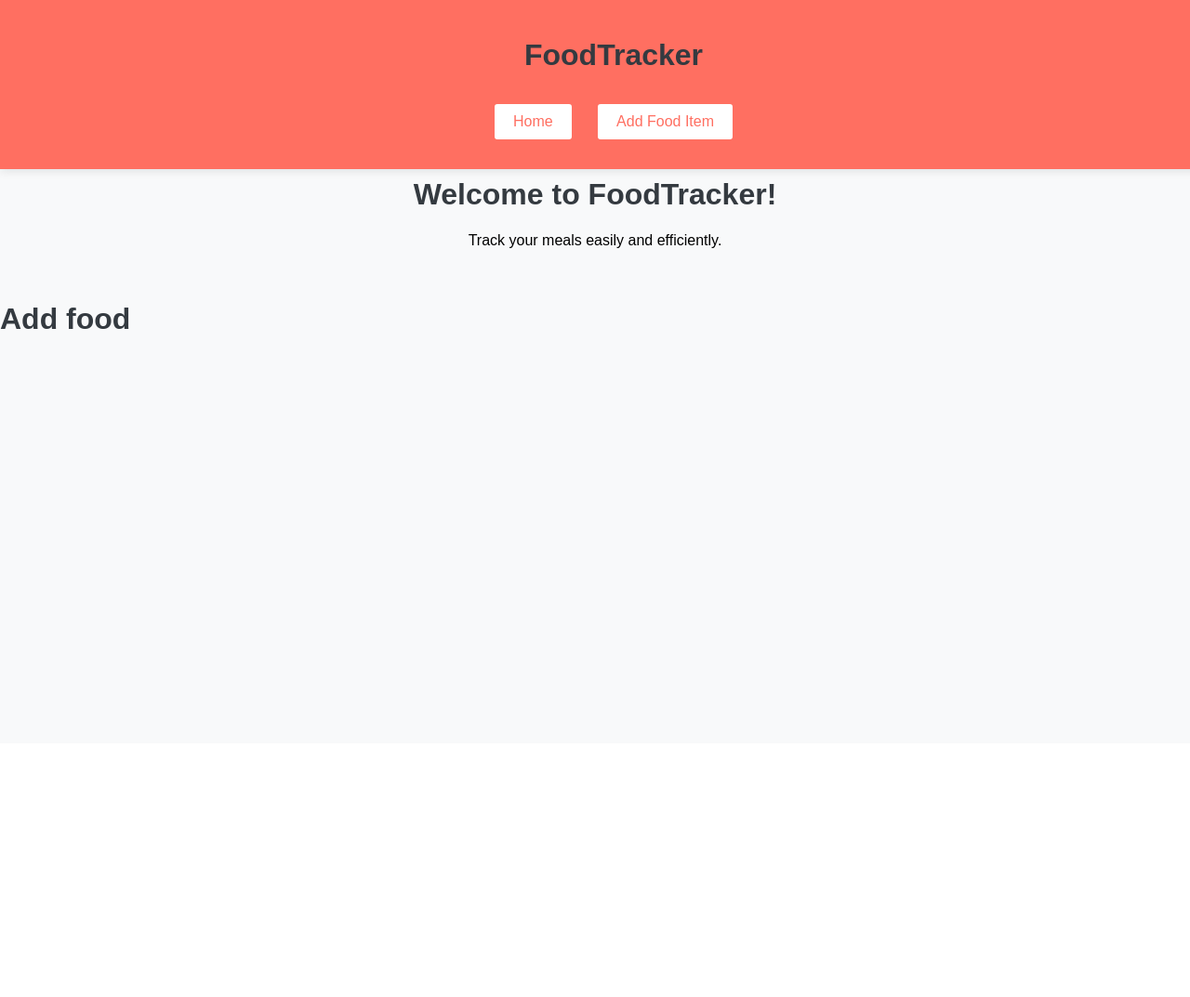
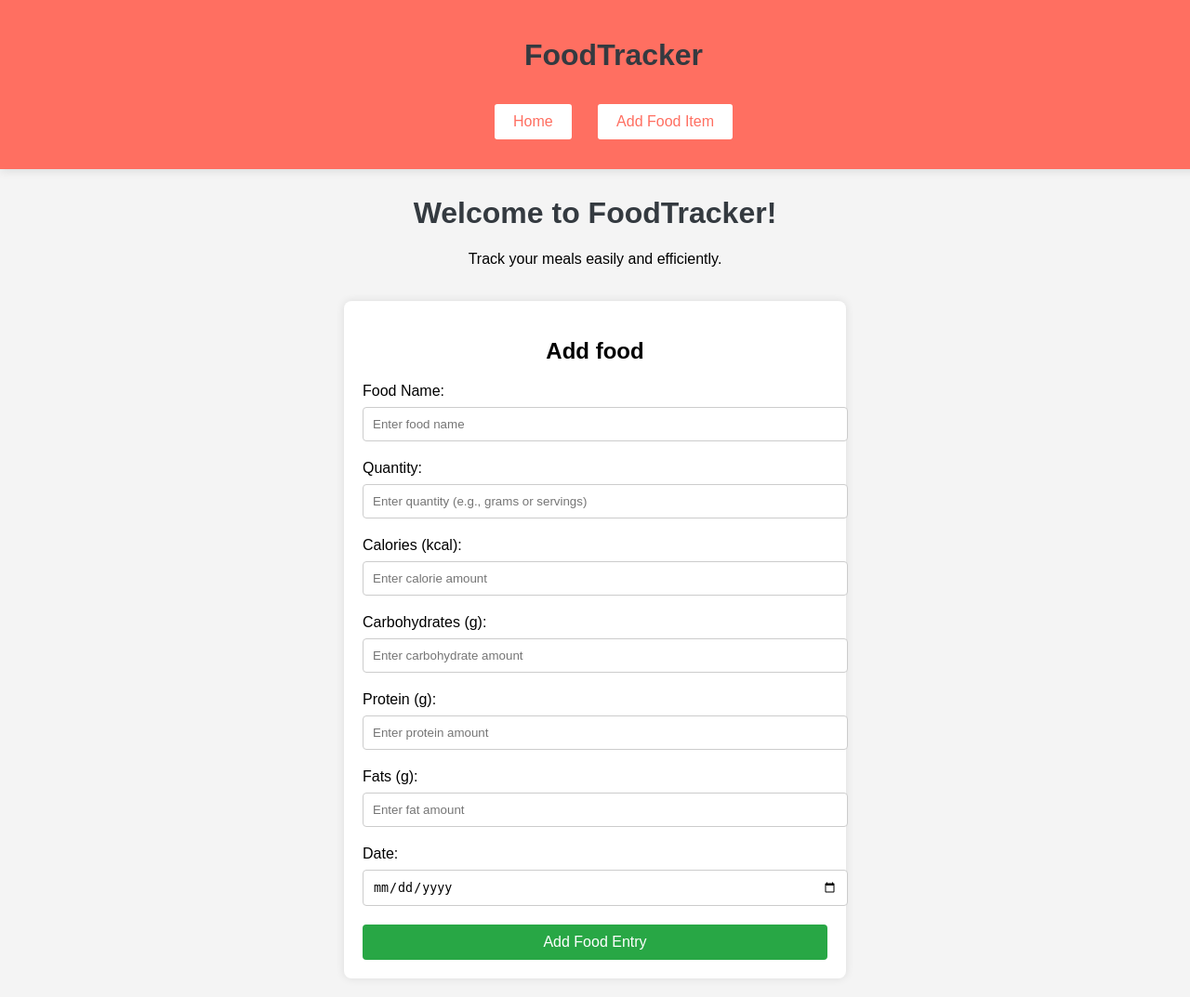
Before and after one commit to Warsame95/food-tracker, a Flask app: page /add in a window 1280 px wide. Shown: the whole page at 93% size. Before the commit the page ends 354 px from the top, so only its background shows below. Run offline with Flask 3, Linux system fonts and the light colour scheme.

Commit message:
Added a form to the add template

```diff
--- a/app/templates/add.html
+++ b/app/templates/add.html
@@ -1,5 +1,76 @@
 {% extends "base.html" %}
 {% block content %}
-    <h1>Add food</h1>
+    <style>
+        body {
+            font-family: Arial, sans-serif;
+            background-color: #f4f4f4;
+            margin: 0;
+            padding: 20px;
+        }
+        .container {
+            max-width: 500px;
+            margin: 0 auto;
+            background-color: white;
+            padding: 20px;
+            border-radius: 8px;
+            box-shadow: 0 0 10px rgba(0, 0, 0, 0.1);
+        }
+        h2 {
+            text-align: center;
+        }
+        label {
+            display: block;
+            margin-bottom: 8px;
+        }
+        input {
+            width: 100%;
+            padding: 10px;
+            margin-bottom: 20px;
+            border: 1px solid #ccc;
+            border-radius: 4px;
+        }
+        .submit-button {
+            width: 100%;
+            padding: 10px;
+            background-color: #28a745;
+            border: none;
+            color: white;
+            font-size: 16px;
+            cursor: pointer;
+            border-radius: 4px;
+        }
+        .submit-button:hover {
+            background-color: #218838;
+        }
+
+    </style>
+
+    <div class="container">
+        <h2>Add food</h2>
+        <form action="submit_food.php" method="POST">
+            <label for="food-name">Food Name:</label>
+            <input type="text" id="food-name" name="food_name" placeholder="Enter food name" required>
+
+            <label for="quantity">Quantity:</label>
+            <input type="number" id="quantity" name="quantity" placeholder="Enter quantity (e.g., grams or servings)" required>
+
+            <label for="calories">Calories (kcal):</label>
+            <input type="number" id="calories" name="calories" placeholder="Enter calorie amount" required>
+
+            <label for="carbs">Carbohydrates (g):</label>
+            <input type="number" id="carbs" name="carbs" placeholder="Enter carbohydrate amount" required>
+
+            <label for="protein">Protein (g):</label>
+            <input type="number" id="protein" name="protein" placeholder="Enter protein amount" required>
+
+            <label for="fats">Fats (g):</label>
+            <input type="number" id="fats" name="fats" placeholder="Enter fat amount" required>
+
+            <label for="date">Date:</label>
+            <input type="date" id="date" name="date" required>
+
+            <button class="submit-button" type="submit">Add Food Entry</button>
+        </form>
+    </div>
 
 {% endblock %}
--- a/app/templates/base.html
+++ b/app/templates/base.html
@@ -25,7 +25,7 @@
         }
 
         /* Buttons */
-        .banner button {
+        .banner .base-buttons {
             margin: 10px;
             padding: 10px 20px;
             background-color: white;
@@ -37,7 +37,7 @@
             transition: background-color 0.3s, color 0.3s;
         }
 
-        .banner button:hover {
+        .banner .base-buttons:hover {
             background-color: #ff6f61;
             color: white;
         }
@@ -59,8 +59,8 @@
     <!-- Fixed Banner -->
     <div class="banner">
         <h1>FoodTracker</h1>
-        <a href="{{ url_for('index') }}"><button>Home</button></a>
-        <a href="{{ url_for('add') }}"> <button>Add Food Item</button></a>
+        <a href="{{ url_for('index') }}"><button class="base-buttons">Home</button></a>
+        <a href="{{ url_for('add') }}"> <button class ="base-buttons">Add Food Item</button></a>
     </div>
 
     <!-- Main Content -->
```
